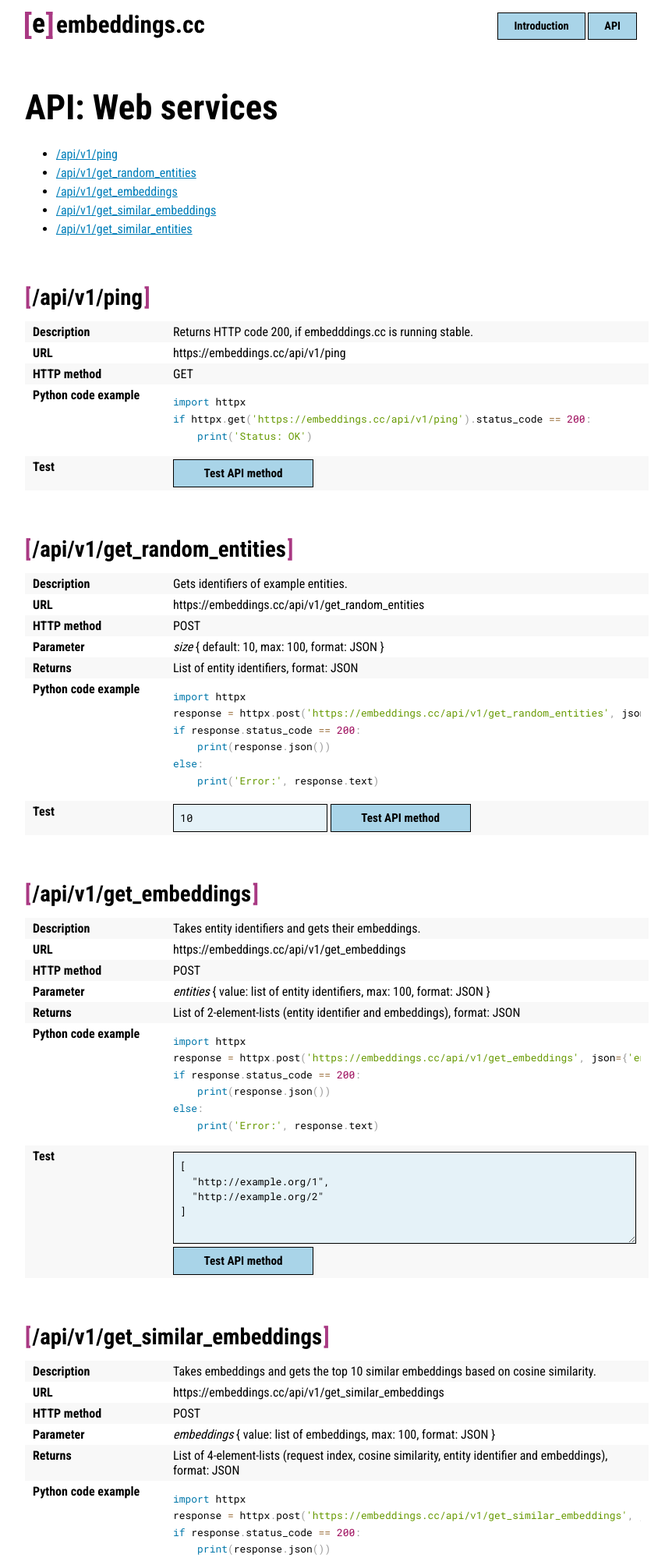
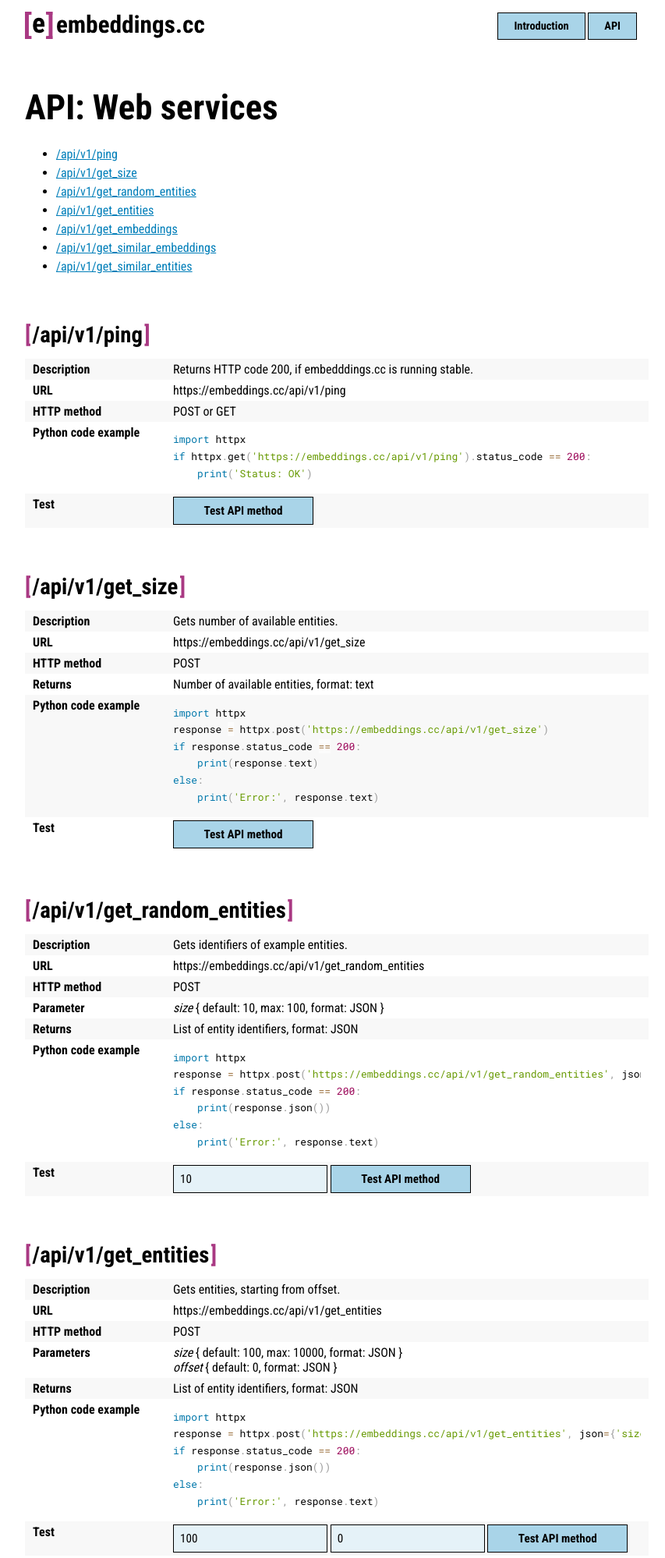
Before and after one commit to dice-group/embeddings.cc, a Flask app: template webservice_public/templates/api.htm in a window 1280 px wide. Shown: the top 1998 px of the page at 78% size, without its empty margins (208-1061 px from the left). Run offline with Flask 2, Linux system fonts and the light colour scheme; the template is opened without the code that fills it, so the values that code supplies are empty.

Commit message:
api doc: get_size, get_entities

```diff
--- a/api/embeddings_cc_public.htm
+++ b/api/embeddings_cc_public.htm
@@ -44,6 +44,7 @@ function apiCall(httpMethod, base, path, params) {
     <input type="text" id="path" list="paths" style="width:100%;padding:10px">
     <datalist id="paths">
       <option value="/api/v1/ping">
+      <option value="/api/v1/get_size">
       <option value="/api/v1/get_random_entities">
       <option value="/api/v1/get_entities">
       <option value="/api/v1/get_embeddings">
--- a/webservice_public/__init__.py
+++ b/webservice_public/__init__.py
@@ -24,7 +24,7 @@ def create_app(test_config=None):
 
     es.init_app(app)
 
-    @app.route('/api/v1/ping', methods=['GET'])
+    @app.route('/api/v1/ping', methods=['GET', 'POST'])
     @cross_origin()
     def ping():
         log()
@@ -32,6 +32,12 @@ def create_app(test_config=None):
             return 'Status: Database unavailable', 503
         else:
             return 'Status: OK', 200
+
+    @app.route('/api/v1/get_size', methods=['POST'])
+    @cross_origin()
+    def get_size():
+        log()
+        return es.get_es().cat.count(current_app.config['ES_INDEX'])[2]
 
     @app.route('/api/v1/get_random_entities', methods=['POST'])
     @cross_origin()
@@ -57,7 +63,7 @@ def create_app(test_config=None):
                 size = int(request.json['size'])
             except ValueError:
                 return 'Incorrect type for parameter: size', 415
-        if size < 1 or size > 100:
+        if size < 1 or size > 10000:
             return 'Incorrect value for parameter: size', 422
         if 'offset' in request.json and request.json['offset']:
             try:
--- a/webservice_public/templates/api.htm
+++ b/webservice_public/templates/api.htm
@@ -29,6 +29,15 @@ td:nth-child(1) {
 
 input[type=text] {
     width: 180px;
+}
+
+input[type=number] {
+    background: #e5f2f8;
+    width: 180px;
+}
+
+input:hover[type=number] {
+    background: #f1f6db;
 }
 
 textarea {
@@ -68,11 +77,15 @@ pre::-webkit-scrollbar-track {
 
 <ul>
  <li><a href="#ping">/api/v1/ping</a></li>
+ <li><a href="#get_size">/api/v1/get_size</a></li>
  <li><a href="#get_random_entities">/api/v1/get_random_entities</a></li>
+ <li><a href="#get_entities">/api/v1/get_entities</a></li>
  <li><a href="#get_embeddings">/api/v1/get_embeddings</a></li>
  <li><a href="#get_similar_embeddings">/api/v1/get_similar_embeddings</a></li>
  <li><a href="#get_similar_entities">/api/v1/get_similar_entities</a></li>
 </ul>
+
+
 
 <h2 id="ping">/api/v1/ping</h2>
 <table>
@@ -86,7 +99,7 @@ pre::-webkit-scrollbar-track {
  </tr>
  <tr>
   <td>HTTP method</td>
-  <td>GET</td>
+  <td>POST or GET</td>
  </tr>
  <tr>
   <td>Python code example</td>
@@ -108,6 +121,53 @@ if httpx.get('https://embeddings.cc/api/v1/ping').status_code == 200:
  <tr class="test-result">
   <td>Test result</td>
   <td class="code"><pre><code id="ping_result" class="language-json"></code></pre></td>
+ </tr>
+</table>
+
+
+
+<h2 id="get_size">/api/v1/get_size</h2>
+
+<table>
+ <tr>
+  <td class="title">Description</td>
+  <td>Gets number of available entities.</td>
+ </tr>
+ <tr>
+  <td class="title">URL</td>
+  <td>https://embeddings.cc/api/v1/get_size</td>
+ </tr>
+ <tr>
+  <td>HTTP method</td>
+  <td>POST</td>
+ </tr>
+ <tr>
+  <td>Returns</td>
+  <td>Number of available entities, format: text </td>
+ </tr>
+ <tr>
+  <td>Python code example</td>
+  <td class="code">
+<pre><code class="language-python">import httpx
+response = httpx.post('https://embeddings.cc/api/v1/get_size')
+if response.status_code == 200:
+    print(response.text)
+else:
+    print('Error:', response.text)
+</code></pre>
+</td>
+ </tr>
+ <tr>
+  <td>Test</td>
+  <td>
+   <form onsubmit="apiCall('POST', '/api/v1/get_size', {}, null, 'get_size_result'); return false">
+    <input type="submit" value="Test API method">
+   </form>
+  </td>
+ </tr>
+ <tr class="test-result">
+  <td>Test result</td>
+  <td class="code"><pre><code id="get_size_result" class="language-json"></code></pre></td>
  </tr>
 </table>
 
@@ -152,7 +212,7 @@ else:
   <td>Test</td>
   <td>
    <form onsubmit="apiCall('POST', '/api/v1/get_random_entities', {size:document.getElementById('get_random_entities_size').value}, 'get_random_entities_input', 'get_random_entities_result'); return false">
-    <input type="text" id="get_random_entities_size" value="10">
+    <input type="number" id="get_random_entities_size" value="10" min="1" max="100">
     <input type="submit" value="Test API method">
    </form>
   </td>
@@ -164,6 +224,66 @@ else:
  <tr class="test-result">
   <td>Test result</td>
   <td class="code"><pre><code id="get_random_entities_result" class="language-json"></code></pre></td>
+ </tr>
+</table>
+
+
+
+<h2 id="get_entities">/api/v1/get_entities</h2>
+
+<table>
+ <tr>
+  <td class="title">Description</td>
+  <td>Gets entities, starting from offset.</td>
+ </tr>
+ <tr>
+  <td class="title">URL</td>
+  <td>https://embeddings.cc/api/v1/get_entities</td>
+ </tr>
+ <tr>
+  <td>HTTP method</td>
+  <td>POST</td>
+ </tr>
+ <tr>
+  <td>Parameters</td>
+  <td>
+   <em>size</em> { default: 100, max: 10000, format: JSON } <br />
+   <em>offset</em> { default: 0, format: JSON }
+  </td>
+ </tr>
+ <tr>
+  <td>Returns</td>
+  <td>List of entity identifiers, format: JSON </td>
+ </tr>
+ <tr>
+  <td>Python code example</td>
+  <td class="code">
+<pre><code class="language-python">import httpx
+response = httpx.post('https://embeddings.cc/api/v1/get_entities', json={'size': 100, 'offset': 0})
+if response.status_code == 200:
+    print(response.json())
+else:
+    print('Error:', response.text)
+</code></pre>
+</td>
+ </tr>
+ <tr>
+  <td>Test</td>
+  <td>
+   <form onsubmit="apiCall('POST', '/api/v1/get_entities', {size:document.getElementById('get_entities_size').value, offset:document.getElementById('get_entities_offset').value}, 'get_entities_input', 'get_entities_result'); return false">
+    <input type="number" id="get_entities_size" value="100" min="1" max="1000">
+    <input type="number" id="get_entities_offset" value="0" min="0">
+    <input type="submit" value="Test API method">
+   </form>
+  </td>
+ </tr>
+ <tr class="test-input">
+  <td>Test input</td>
+  <td class="code"><pre><code id="get_entities_input" class="language-json"></code></pre></td>
+ </tr>
+ <tr class="test-result">
+  <td>Test result</td>
+  <td class="code"><pre><code id="get_entities_result" class="language-json"></code></pre></td>
  </tr>
 </table>
 
```
Also changed, not shown: api/embeddings_cc_public_examples.py (+18 -0 lines).
